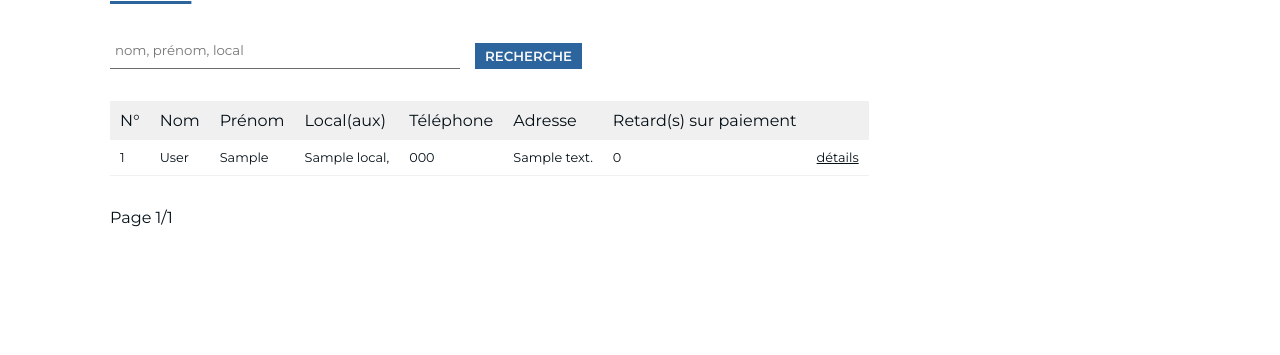
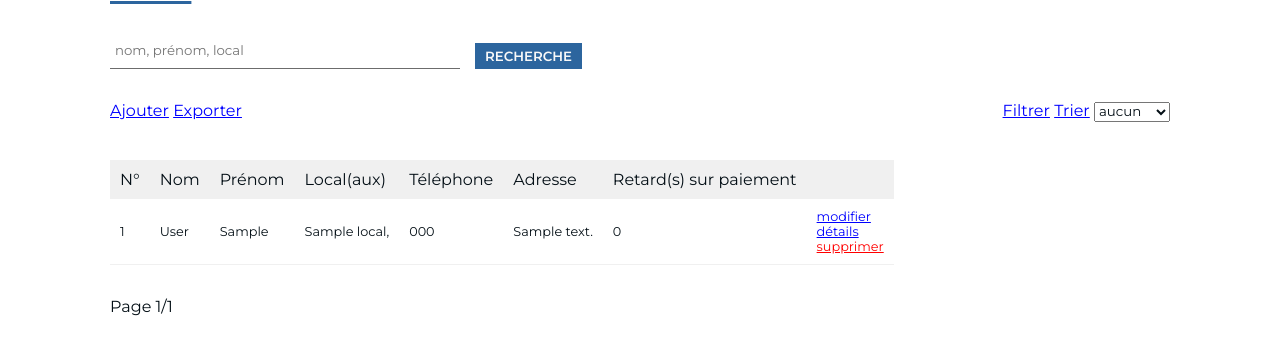
Before and after one commit to diabycode/ALocation, a Django app: page /renters/ in a window 1280 px wide. Shown: the part 138-493 px from the top of the page. Run offline with Django 4.2, Linux system fonts and the light colour scheme; a user stored in the database is signed in; tables that the repository leaves empty hold one stand-in row (values such as "Sample post").

Commit message:
Edits in renter app !!
* Features:
   - Redirect to renter list after added new renter
   - url patterns reformatted
   - Action bar added to renter list template

```diff
--- a/core/renter/templates/renter/renter-edit.html
+++ b/core/renter/templates/renter/renter-edit.html
@@ -17,6 +17,6 @@
         <p>{{ form.phone }}</p>
         <p>{{ form.address }}</p>
 
-        <input type="submit" value="Enrégistrer">
+        <input type="submit" value="Modifier">
     </form>
 {% endblock %}
--- a/core/renter/templates/renter/renter-list.html
+++ b/core/renter/templates/renter/renter-list.html
@@ -24,6 +24,23 @@
             <input type="submit" value="RECHERCHE">
         </form>
     </div>
+
+    <div class="action-bar" style="display: flex; justify-content: space-between;">
+        <div>
+            <a style="color: blue;" href="{% url 'renter:add' %}">Ajouter</a>
+            <a style="color: blue;" href="#">Exporter</a>
+        </div>
+        <div>
+            <a style="color: blue;" href="#">Filtrer</a>
+            <a style="color: blue;" href="#">Trier</a>
+            <select name="sort-by" id="sort-by">
+                <option value="" selected>aucun</option>
+                <option value="last_name">nom</option>
+                <option value="first_name">prénom</option>
+                <option value="address">adresse</option>
+            </select>
+        </div>
+    </div><br><br>
 
     <div class="renter-list-table">
         {% if page_obj %}
@@ -59,7 +76,11 @@
                             <td> {% if renter.phone %} {{ renter.phone }} {% else %} - {% endif %}  </td>
                             <td> {% if renter.address %} {{ renter.address|truncatechars:15 }} {% else %} - {% endif %} </td>
                             <td> {{ renter.unpaid_payment_count }} </td>
-                            <td> <a href="{% url 'renter:renter-details' pk=renter.pk %}"> détails </a> </td>
+                            <td>
+                                <a href="{% url 'renter:edit' pk=renter.pk %}" style="color: blue;"> modifier </a><br>
+                                <a href="{% url 'renter:renter-details' pk=renter.pk %}" style="color: blue;"> détails </a><br>
+                                <a href="{% url 'renter:delete' pk=renter.pk %}" style="color: red;"> supprimer </a>
+                            </td>
                         </tr>
 
                     {% endfor  %}
--- a/core/renter/urls.py
+++ b/core/renter/urls.py
@@ -8,7 +8,7 @@ app_name = "renter"
 urlpatterns = [
     path('', RenterListView.as_view(), name='renters-list'),
     path('add/', RenterCreateView.as_view(), name='add'),
+    path('<str:pk>/edit/', RenterEditView.as_view(), name='edit'),
+    path('<str:pk>/delete/', RenterDeleteView.as_view(), name='delete'),
     path('<str:pk>/details/', RenterDetailView.as_view(), name='renter-details'),
-    path('<str:pk>/delete/', RenterDeleteView.as_view(), name='delete'),
-    path('<str:pk>/edit/', RenterEditView.as_view(), name='edit'),
 ]
--- a/core/renter/views.py
+++ b/core/renter/views.py
@@ -71,7 +71,9 @@ class RenterDeleteView(DeleteView):
     template_name = "renter/renter__confirm_delete.html"
     context_object_name = "renter"
     extra_context = {'now_date': NOW_DATE_STR}
-    success_url = "/"
+
+    def get_success_url(self) -> str:
+        return reverse("renter:renter-list")
 
 
 class RenterCreateView(CreateView):
```
